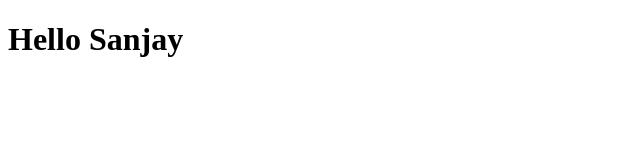
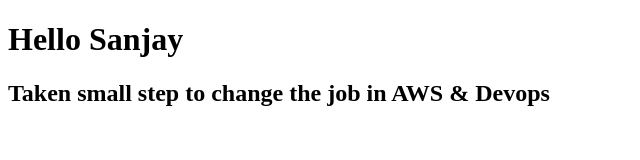
Before and after one commit to DigitalMarketingSanjay/Git_Github, a plain HTML site: page practise.html in a window 1280 px wide. Shown: the whole page, without its empty margins (0-640 px from the left). Drawn offline with Linux system fonts and the light colour scheme.

Commit message:
changes in practise.html file

```diff
--- a/practise.html
+++ b/practise.html
@@ -8,5 +8,6 @@
 </head>
 <body>
     <h1>Hello Sanjay</h1>
+    <h2>Taken small step to change the job in AWS & Devops</h2>
 </body>
 </html>
```
